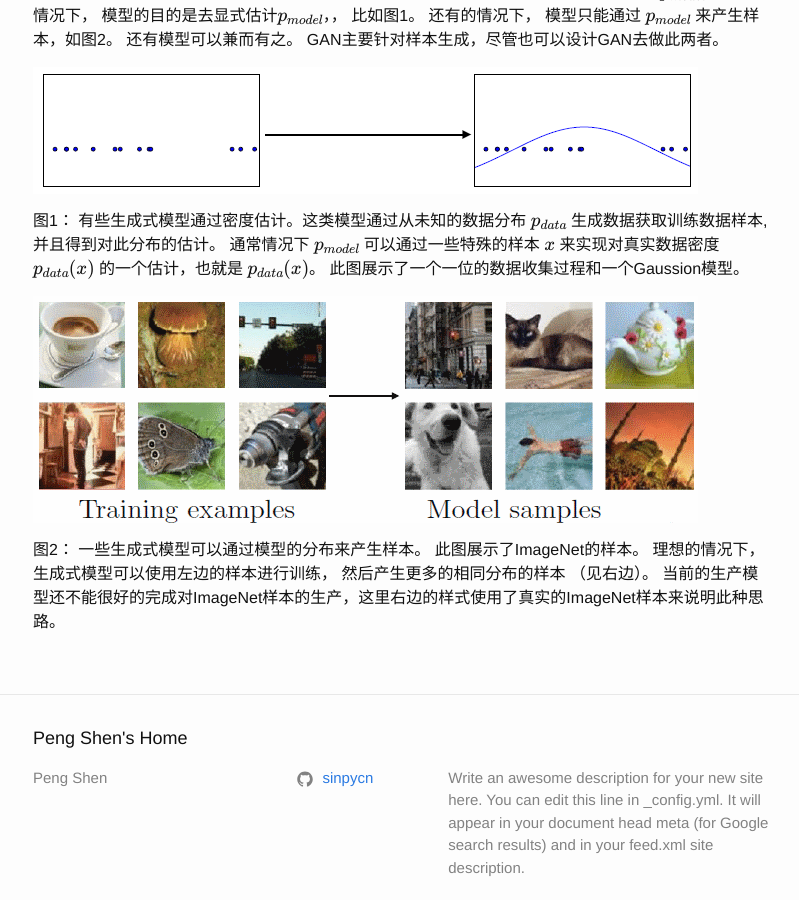
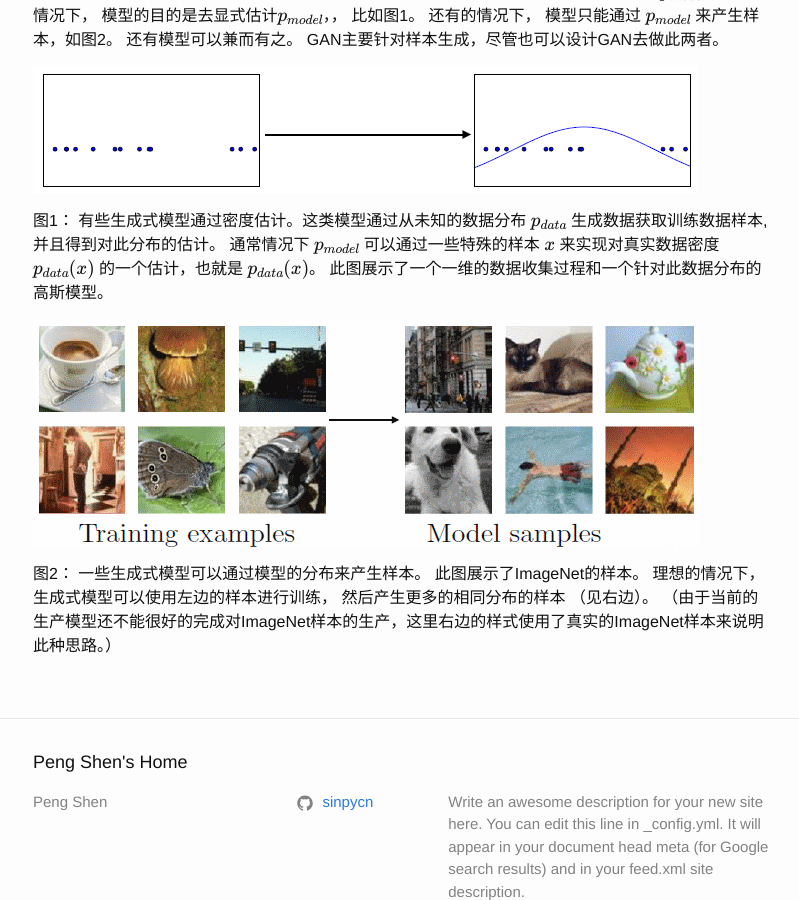
Before and after one commit to sinpycn/sinpycn.github.io, a Jekyll site: the page built from _posts/research/2017-05-28-NIPS2016-GAN-Tutorial-:-Introduction.md, in a window 1280 px wide and 900 px high, scrolled down 550 px. Shown: the whole window, without its empty margins (237-1036 px from the left). Built offline with Jekyll 4.4.1, drawn with Linux system fonts in a browser that asks for light colours; formulas are drawn with MathJax 3.

Commit message:
Update 2017-05-28-NIPS2016-GAN-Tutorial-:-Introduction.md

```diff
--- a/_posts/research/2017-05-28-NIPS2016-GAN-Tutorial-:-Introduction.md
+++ b/_posts/research/2017-05-28-NIPS2016-GAN-Tutorial-:-Introduction.md
@@ -21,8 +21,9 @@ GAN属于生成式模型的一个实例。 对于一个训练数据集，它所
 
 ![Figure 1](/images/201704/28/fig01.png)
 
-图1： 有些生成式模型通过密度估计。这类模型通过从未知的数据分布 $$p_{data}$$ 生成数据获取训练数据样本, 并且得到对此分布的估计。 通常情况下 $$p_{model}$$ 可以通过一些特殊的样本 $$x$$ 来实现对真实数据密度 $$p_{data}(x)$$ 的一个估计，也就是 $$p_{data}(x)$$。 此图展示了一个一位的数据收集过程和一个Gaussion模型。
+图1： 有些生成式模型通过密度估计。这类模型通过从未知的数据分布 $$p_{data}$$ 生成数据获取训练数据样本, 并且得到对此分布的估计。 通常情况下 $$p_{model}$$ 可以通过一些特殊的样本 $$x$$ 来实现对真实数据密度 $$p_{data}(x)$$ 的一个估计，也就是 $$p_{data}(x)$$。
+此图展示了一个一维的数据收集过程和一个针对此数据分布的高斯模型。
 
 ![Figure 2](/images/201704/28/fig02.png)
 
-图2： 一些生成式模型可以通过模型的分布来产生样本。 此图展示了ImageNet的样本。 理想的情况下，生成式模型可以使用左边的样本进行训练， 然后产生更多的相同分布的样本 （见右边）。 当前的生产模型还不能很好的完成对ImageNet样本的生产，这里右边的样式使用了真实的ImageNet样本来说明此种思路。
+图2： 一些生成式模型可以通过模型的分布来产生样本。 此图展示了ImageNet的样本。 理想的情况下，生成式模型可以使用左边的样本进行训练， 然后产生更多的相同分布的样本 （见右边）。 （由于当前的生产模型还不能很好的完成对ImageNet样本的生产，这里右边的样式使用了真实的ImageNet样本来说明此种思路。）
```
